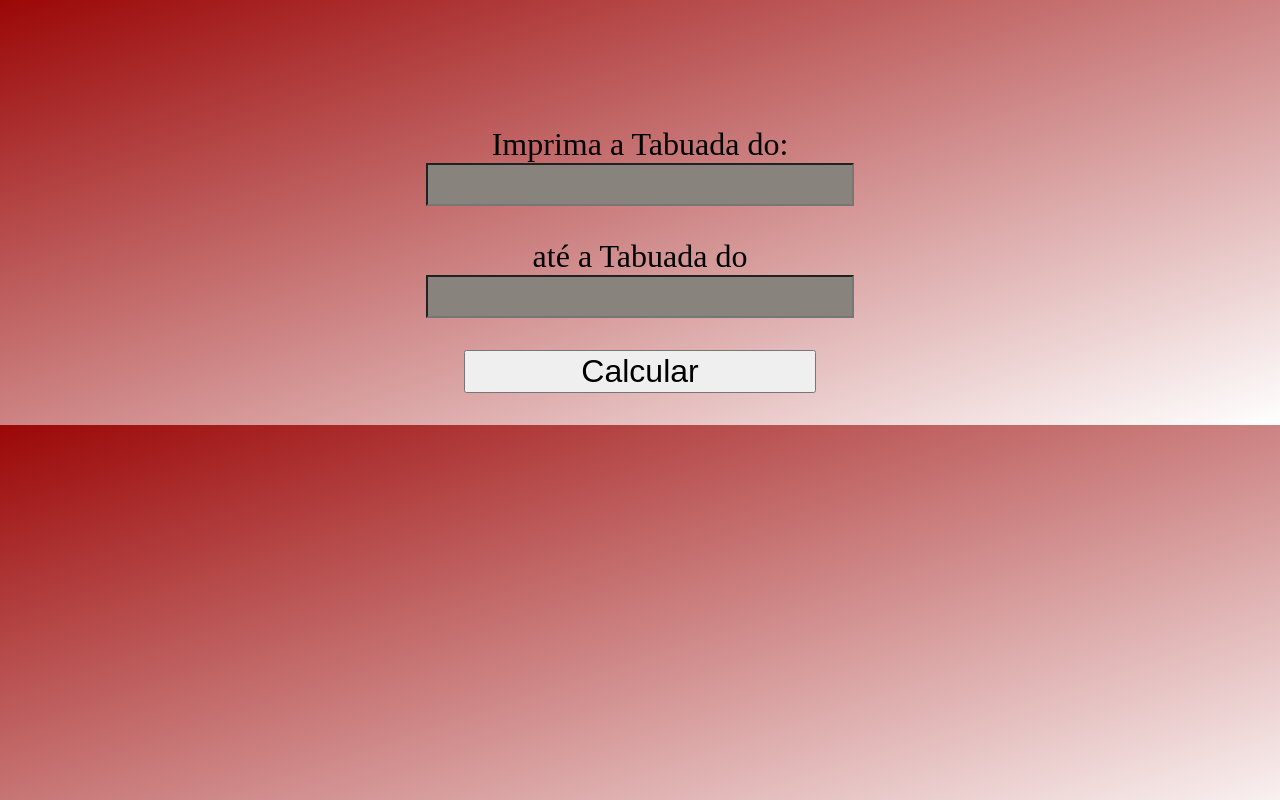
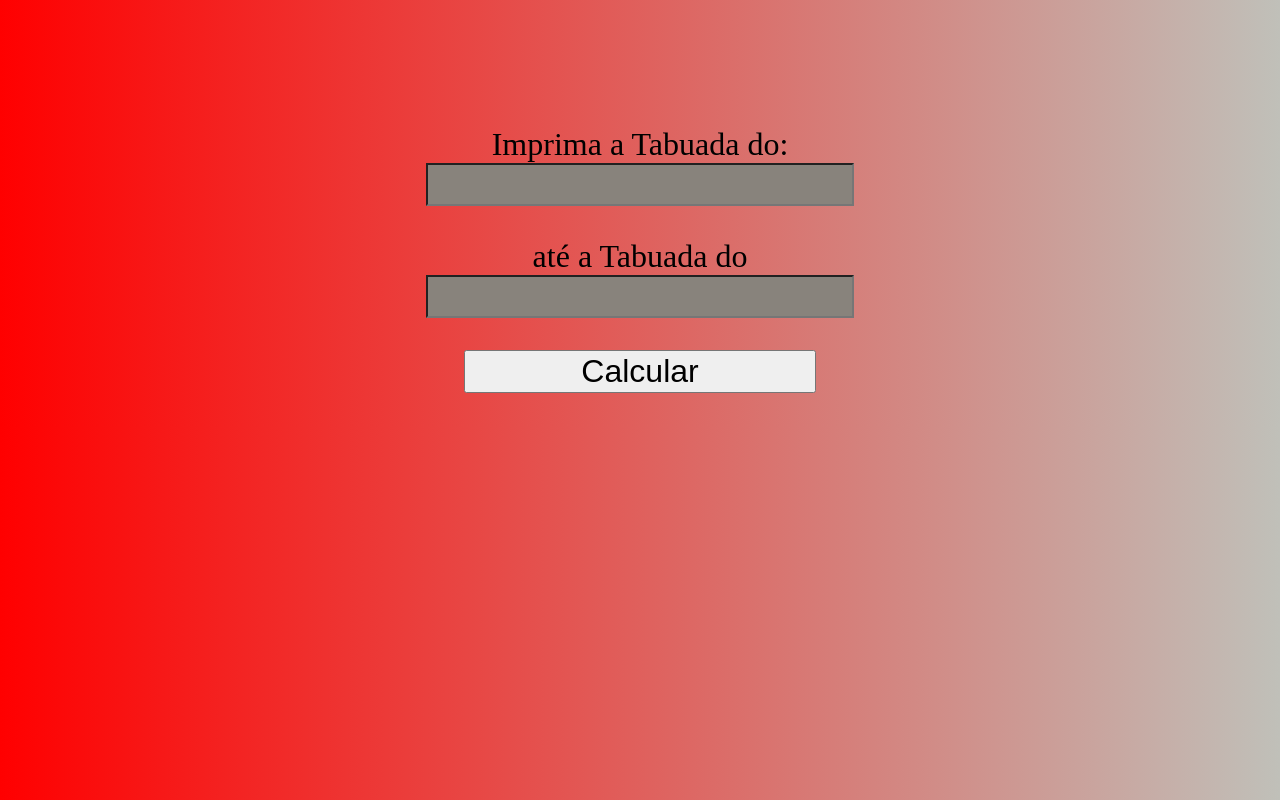
Before and after one commit to fellipemanaia/aulas_js, a plain HTML site: page lacoderepeticao_0509/index.html in a window 1280 px wide. Drawn offline with Linux system fonts and the light colour scheme.

Commit message:
Add files via upload

```diff
--- a/lacoderepeticao_0509/style.css
+++ b/lacoderepeticao_0509/style.css
@@ -1,5 +1,9 @@
 body{
-    background: linear-gradient(to bottom right, rgb(155, 7, 7), rgb(255, 255, 255));
+    background: linear-gradient(
+    90deg,
+    rgb(255, 0, 0) 0%,
+    rgb(192, 192, 185) 100%
+    );
 }
 .forms{
     text-align: center;
```
